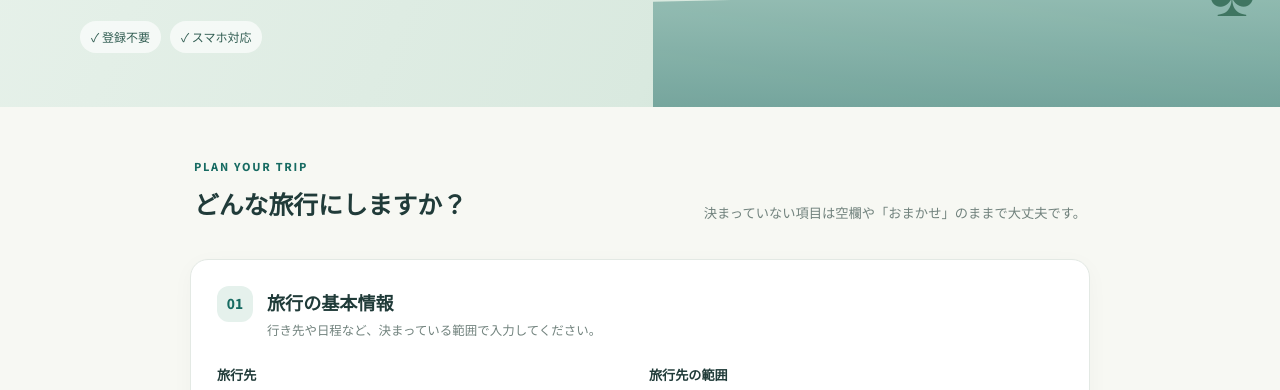
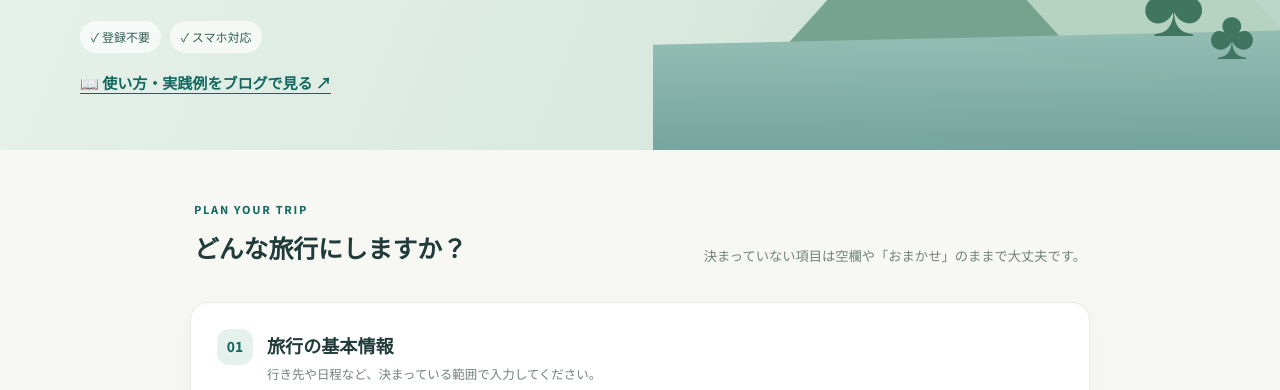
Before and after one commit to ajoejgi2425gko-code/travel-concierge, a plain HTML site: page index.html in a window 1280 px wide. Shown: the part 352-742 px from the top of the page. Drawn offline with Linux system fonts and the light colour scheme.

Commit message:
Add files via upload

```diff
--- a/index.html
+++ b/index.html
@@ -18,6 +18,7 @@
       <h1>次の旅を、<br><em>もっと自由に。</em></h1>
       <p class="hero-copy">希望を選ぶだけ。AIに相談するための専用プロンプトを自動で作成します。</p>
       <div class="hero-pills"><span>✓ 登録不要</span><span>✓ スマホ対応</span></div>
+      <p style="margin:16px 0 0;position:relative;z-index:2"><a href="https://www.ikuji.syumiwa.com/旅コンシェルジュの使い方｜無料でai旅行プランを/" target="_blank" rel="noopener noreferrer" style="display:inline-block;color:#11685f;text-decoration:underline;text-decoration-color:#11685f;text-underline-offset:4px;font-weight:700;font-size:.94rem">📖 使い方・実践例をブログで見る ↗</a></p>
     </div>
     <div class="hero-art" aria-hidden="true">
       <div class="sun"></div><div class="mountain mountain-back"></div><div class="mountain mountain-front"></div>
```
